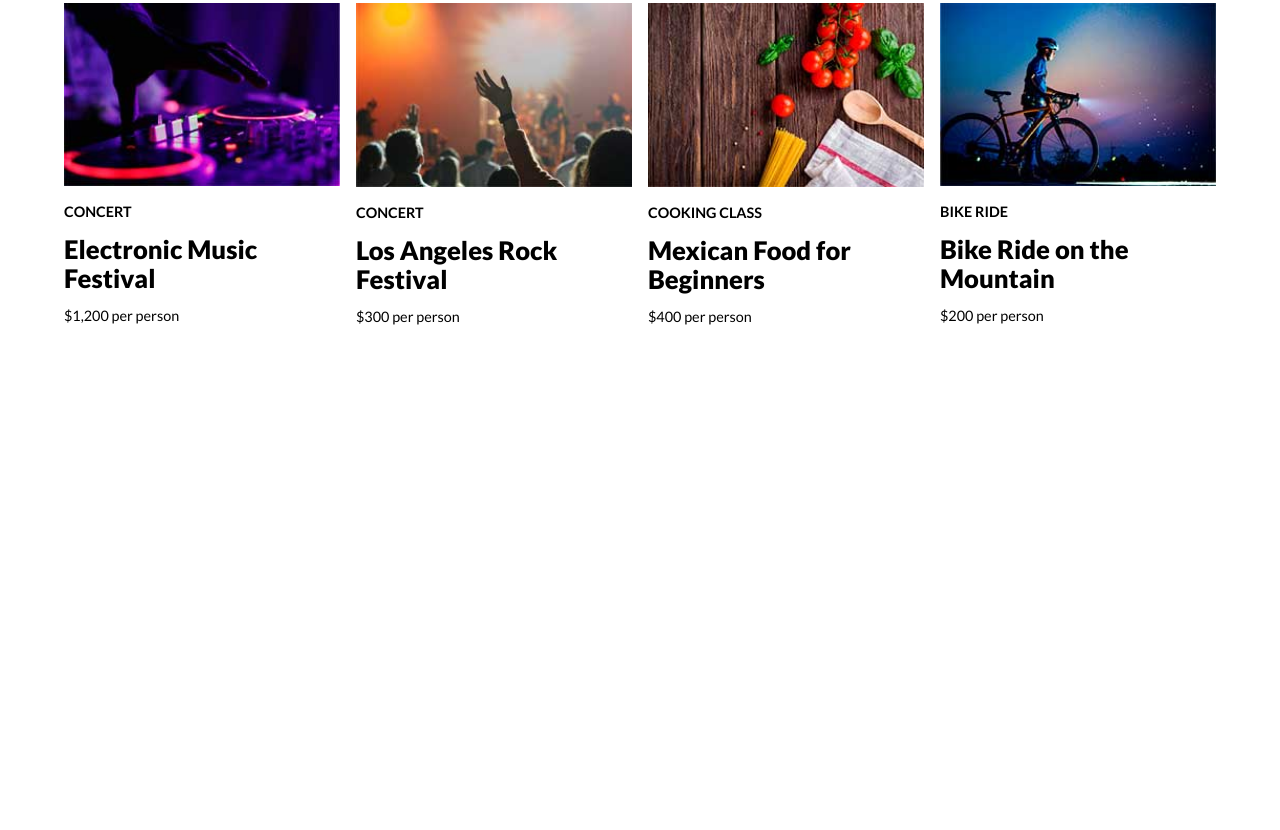
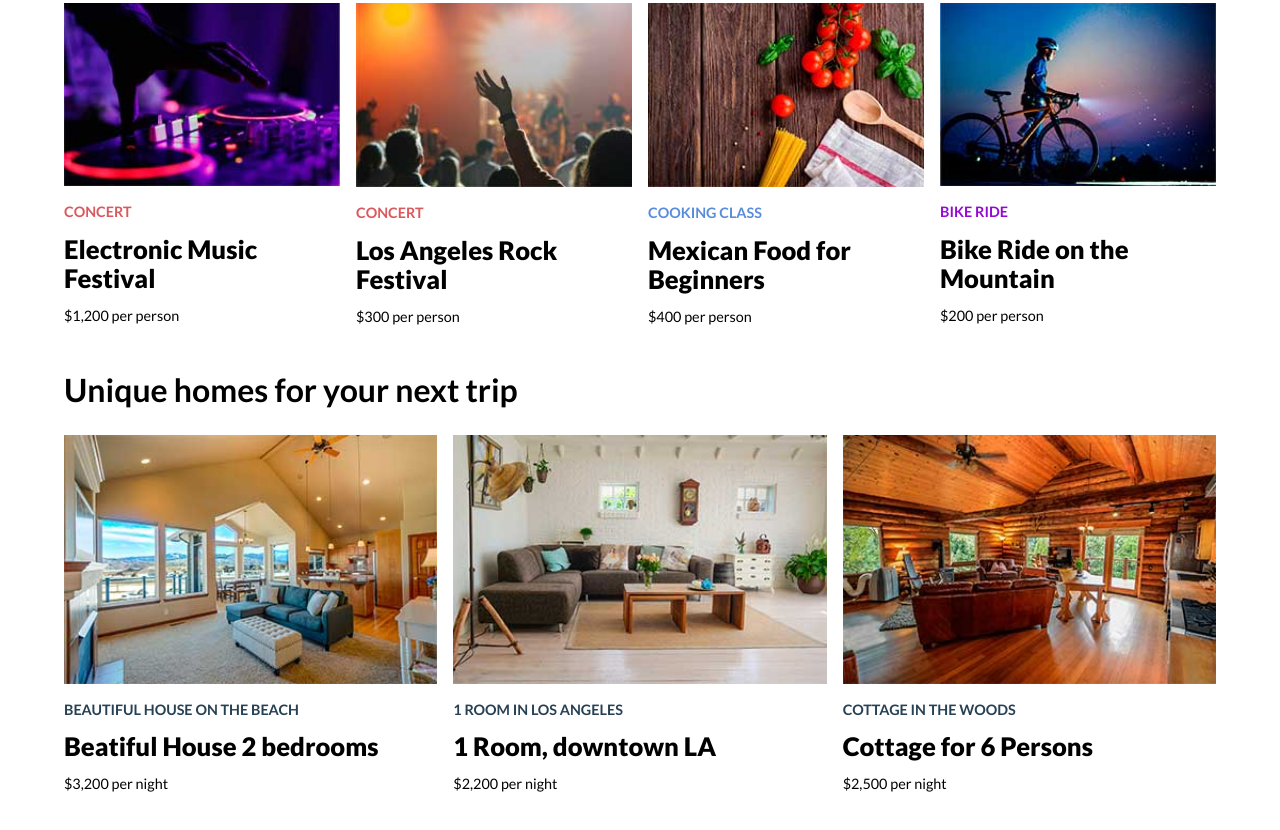
Before and after one commit to alexsjcho/airbnb-clone-css-grid, a plain HTML site: page index.html in a window 1280 px wide. Shown: the part 1276-2106 px from the top of the page. Before the commit the page ends 1648 px from the top, so only its background shows below. Drawn offline with nearby package versions, Linux system fonts and the light colour scheme.

Commit message:
added Hosting section HTML

```diff
--- a/css/styles.css
+++ b/css/styles.css
@@ -36,6 +36,20 @@ img {
   width: 90%;
   max-width: 1200px;
   margin: 0 auto;
+}
+
+/** Colors / Categories **/
+.lodgement {
+  color: #274154;
+}
+.concert {
+  color: #da595e;
+}
+.class {
+  color: #598dda;
+}
+.outdoor-activity {
+  color: #940ad4;
 }
 
 /* END LAYOUT STYLING */
@@ -176,8 +190,6 @@ main > section {
 .card img {
   width: 100%;
 }
-
-/* Recommendation Section */
 .card .category {
   text-transform: uppercase;
   font-size: 0.9rem;
@@ -192,6 +204,7 @@ main > section {
   font-size: 0.9rem;
 }
 
+/* Recommendation Section */
 .countries .cards-container {
   grid-template-columns: repeat(auto-fit, minmax(200px, 1fr));
 }
--- a/index.html
+++ b/index.html
@@ -122,9 +122,6 @@
   <!-- END Recommendation Section -->
 
 <!-- Explore Section -->
-
-<!-- END Explore Section -->
-
 <section class="explore">
     <h2>Explore Los Angeles</h2>
     <div class="cards-container">
@@ -162,6 +159,40 @@
         </div>
     </div>
 </section>
+<!-- END Explore Section -->
+
+<!-- HOSTING SECTION -->
+<section class="hosting">
+    <h2>Unique homes for your next trip</h2>
+    <div class="cards-container">
+        <div class="card">
+            <img src="img/lodgement1.jpg">
+            <div class="info">
+                <p class="category lodgement">Beautiful House on the Beach</p>
+                <p class="title">Beatiful House 2 bedrooms</p>
+                <p class="price">$3,200 per night</p>
+            </div>
+        </div><!--.card-->
+        <div class="card">
+            <img src="img/lodgement2.jpg">
+            <div class="info">
+                <p class="category lodgement">1 Room in Los Angeles</p>
+                <p class="title">1 Room, downtown LA</p>
+                <p class="price">$2,200 per night</p>
+            </div>
+        </div><!--.card-->
+        <div class="card">
+            <img src="img/lodgement3.jpg">
+            <div class="info">
+                <p class="category lodgement">Cottage in the Woods</p>
+                <p class="title">Cottage for 6 Persons</p>
+                <p class="price">$2,500 per night</p>
+            </div>
+        </div><!--.card-->
+    </div>
+</section>
+<!-- END HOSTING SECTION -->
+
 <!-- END MAIN SECTION -->
 
 
```
